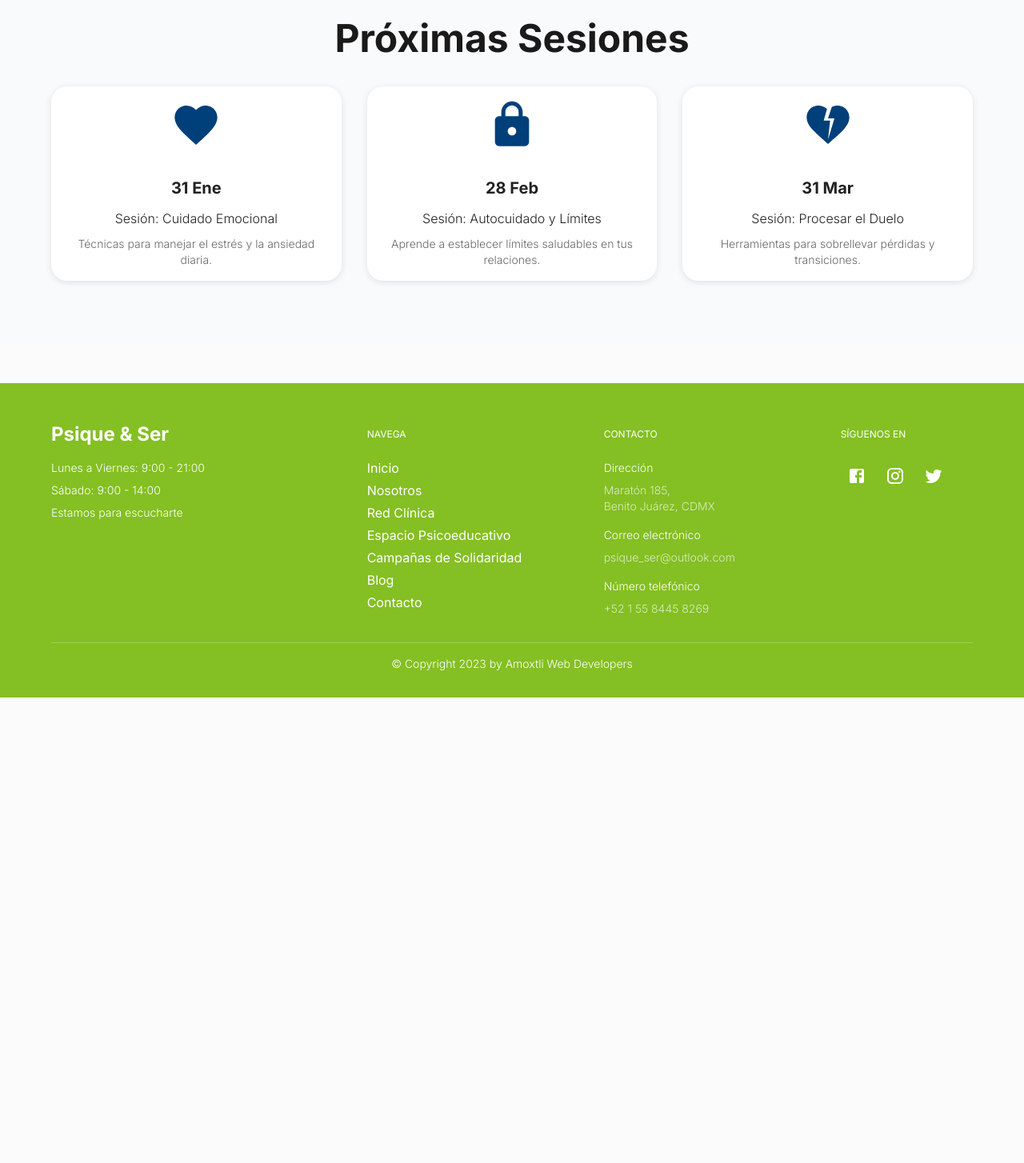
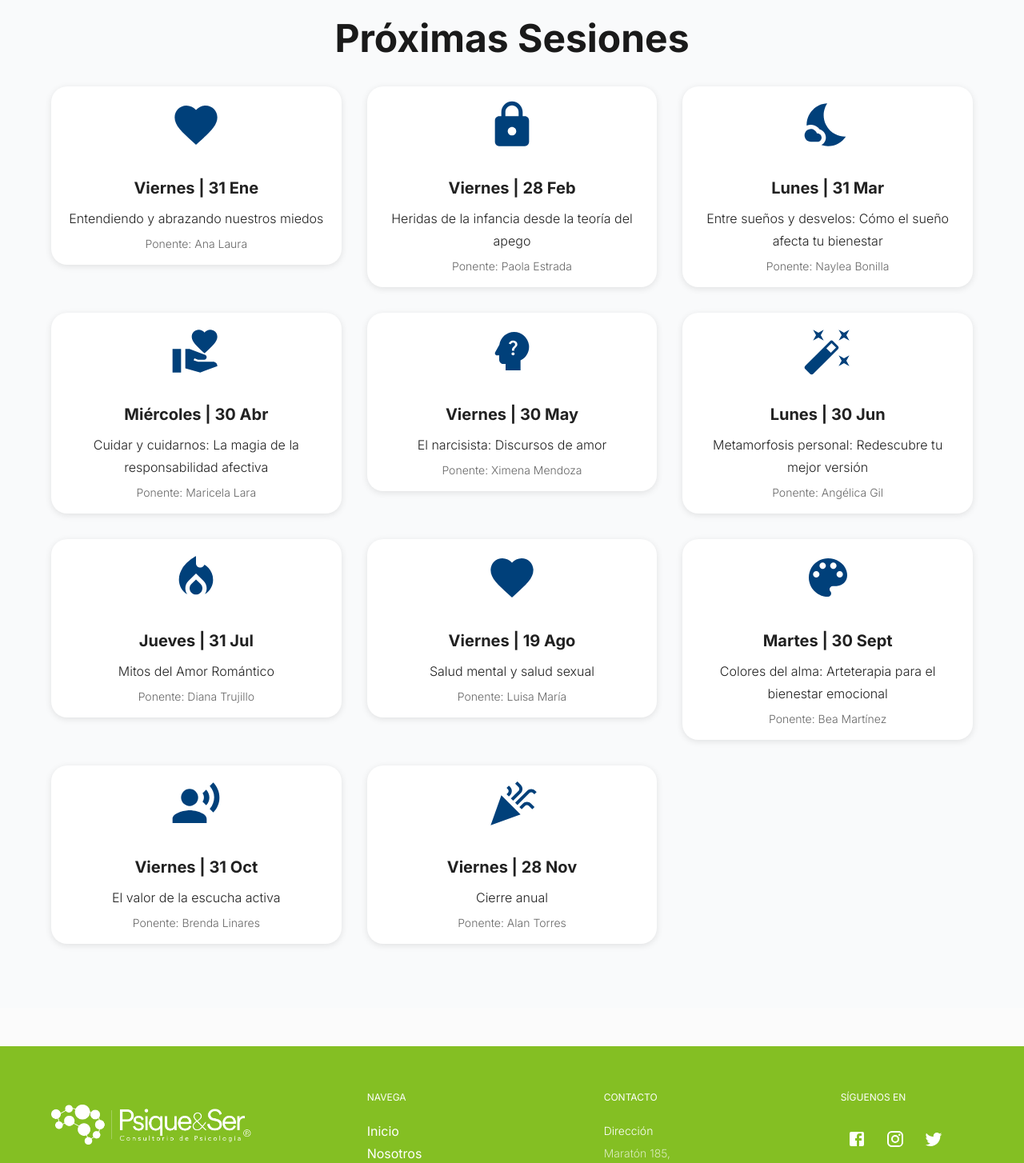
Before and after one commit to Sa-lof/psique-ser-website, a Next.js app: page /espacio-psicoeducativo in a window 1280 px wide. Shown: the part 560-2014 px from the top of the page at 80% size. Before the commit the page ends 1432 px from the top, so only its background shows below. Built offline with nearby package versions, Linux system fonts and the light colour scheme.

Commit message:
Footer fixed

```diff
--- a/src/components/Layout/Footer.tsx
+++ b/src/components/Layout/Footer.tsx
@@ -8,12 +8,13 @@ import {
     Typography,
     Link as MuiLink,
     IconButton,
+    Link,
 } from "@mui/material";
-import { motion } from "framer-motion";
 // Example icons (use your own or from @mui/icons-material)
 import FacebookIcon from "@mui/icons-material/Facebook";
 import InstagramIcon from "@mui/icons-material/Instagram";
 import TwitterIcon from "@mui/icons-material/Twitter";
+import Image from "next/image";
 
 const Footer: React.FC = () => {
     return (
@@ -33,16 +34,23 @@ const Footer: React.FC = () => {
                     <Grid item xs={12} md={4}>
                         <Box sx={{ mb: 2 }}>
                             {/* Replace with your logo image if needed */}
-                            <Typography
-                                variant="h5"
-                                component={motion.div}
-                                initial={{ opacity: 0, y: -10 }}
-                                whileInView={{ opacity: 1, y: 0 }}
-                                viewport={{ once: true }}
-                                sx={{ fontWeight: 700 }}
-                            >
-                                Psique & Ser
-                            </Typography>
+                            <Link
+                                href="/"
+                                style={{
+                                    marginRight: "16px",
+                                    display: "flex",
+                                    flexGrow: 1,
+                                    alignItems: "center",
+                                }}
+                                >
+                                <Image
+                                    src="/Logo/logoBlanco.png" // coloca aquí el path de tu logo
+                                    alt="Psique & Ser"
+                                    width={250} // ajusta el tamaño según lo necesites
+                                    height={100}
+                                    style={{ objectFit: "contain" }}
+                                />
+                            </Link>
                         </Box>
                         <Typography variant="body2" sx={{ mb: 1 }}>
                             Lunes a Viernes: 9:00 - 21:00
--- a/src/components/Space/SessionSection.tsx
+++ b/src/components/Space/SessionSection.tsx
@@ -5,7 +5,14 @@ import { Box, Container, Grid, Typography } from "@mui/material";
 import SessionCard from "./SessionCard";
 import FavoriteIcon from "@mui/icons-material/Favorite";
 import LockIcon from "@mui/icons-material/Lock";
-import HeartBrokenIcon from "@mui/icons-material/HeartBroken";
+import NightsStayIcon from "@mui/icons-material/NightsStay";
+import VolunteerActivismIcon from "@mui/icons-material/VolunteerActivism";
+import PsychologyAltIcon from "@mui/icons-material/PsychologyAlt";
+import AutoFixHighIcon from "@mui/icons-material/AutoFixHigh";
+import LocalFireDepartmentIcon from "@mui/icons-material/LocalFireDepartment";
+import ColorLensIcon from "@mui/icons-material/ColorLens";
+import RecordVoiceOverIcon from "@mui/icons-material/RecordVoiceOver";
+import CelebrationIcon from "@mui/icons-material/Celebration";
 import { motion, useInView } from "framer-motion";
 
 interface SessionData {
@@ -19,27 +26,84 @@ interface SessionData {
 // Example data with links
 const sessions: SessionData[] = [
     {
-        icon: <FavoriteIcon fontSize="inherit" />,
-        date: "31 Ene",
-        title: "Sesión: Cuidado Emocional",
-        description: "Técnicas para manejar el estrés y la ansiedad diaria.",
-        link: "/espacio-psicoeducativo/sesion/cuidado-emocional",
+      icon: <FavoriteIcon fontSize="inherit" />,
+      date: "Viernes | 31 Ene",
+      title: "Entendiendo y abrazando nuestros miedos",
+      description: "Ponente: Ana Laura",
+      link: "/",
     },
     {
-        icon: <LockIcon fontSize="inherit" />,
-        date: "28 Feb",
-        title: "Sesión: Autocuidado y Límites",
-        description: "Aprende a establecer límites saludables en tus relaciones.",
-        link: "/espacio-psicoeducativo/sesion/autocuidado-limites",
+      icon: <LockIcon fontSize="inherit" />,
+      date: "Viernes | 28 Feb",
+      title: "Heridas de la infancia desde la teoría del apego",
+      description: "Ponente: Paola Estrada",
+      link: "/",
     },
     {
-        icon: <HeartBrokenIcon fontSize="inherit" />,
-        date: "31 Mar",
-        title: "Sesión: Procesar el Duelo",
-        description: "Herramientas para sobrellevar pérdidas y transiciones.",
-        link: "/espacio-psicoeducativo/sesion/procesar-duelo",
+      icon: <NightsStayIcon fontSize="inherit" />,
+      date: "Lunes | 31 Mar",
+      title: "Entre sueños y desvelos: Cómo el sueño afecta tu bienestar",
+      description: "Ponente: Naylea Bonilla",
+      link: "/",
     },
-];
+    {
+      icon: <VolunteerActivismIcon fontSize="inherit" />,
+      date: "Miércoles | 30 Abr",
+      title: "Cuidar y cuidarnos: La magia de la responsabilidad afectiva",
+      description: "Ponente: Maricela Lara",
+      link: "/",
+    },
+    {
+      icon: <PsychologyAltIcon fontSize="inherit" />,
+      date: "Viernes | 30 May",
+      title: "El narcisista: Discursos de amor",
+      description: "Ponente: Ximena Mendoza",
+      link: "/",
+    },
+    {
+      icon: <AutoFixHighIcon fontSize="inherit" />,
+      date: "Lunes | 30 Jun",
+      title: "Metamorfosis personal: Redescubre tu mejor versión",
+      description: "Ponente: Angélica Gil",
+      link: "/",
+    },
+    {
+      icon: <LocalFireDepartmentIcon fontSize="inherit" />,
+      date: "Jueves | 31 Jul",
+      title: "Mitos del Amor Romántico",
+      description: "Ponente: Diana Trujillo",
+      link: "/",
+    },
+    {
+      icon: <FavoriteIcon fontSize="inherit" />,
+      date: "Viernes | 19 Ago",
+      title: "Salud mental y salud sexual",
+      description: "Ponente: Luisa María",
+      link: "/",
+    },
+    {
+      icon: <ColorLensIcon fontSize="inherit" />,
+      date: "Martes | 30 Sept",
+      title: "Colores del alma: Arteterapia para el bienestar emocional",
+      description: "Ponente: Bea Martínez",
+      link: "/",
+    },
+    {
+      icon: <RecordVoiceOverIcon fontSize="inherit" />,
+      date: "Viernes | 31 Oct",
+      title: "El valor de la escucha activa",
+      description: "Ponente: Brenda Linares",
+      link: "/",
+    },
+    {
+      icon: <CelebrationIcon fontSize="inherit" />,
+      date: "Viernes | 28 Nov",
+      title: "Cierre anual",
+      description: "Ponente: Alan Torres",
+      link: "/",
+    },
+  ];
+
 
 // Fade-up animation variants
 const fadeVariants = {
```
Also changed, not shown: public/Logo/LogoBlanco.png (added).
